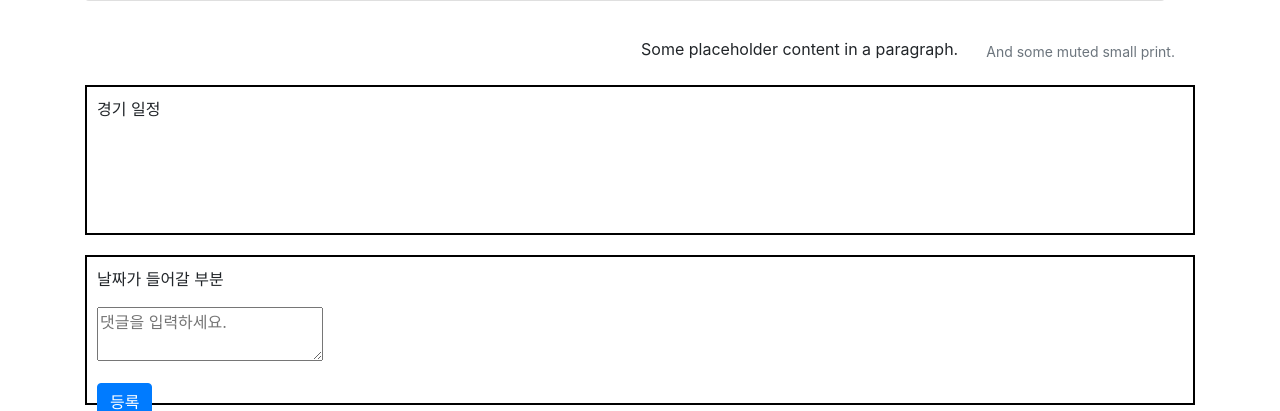
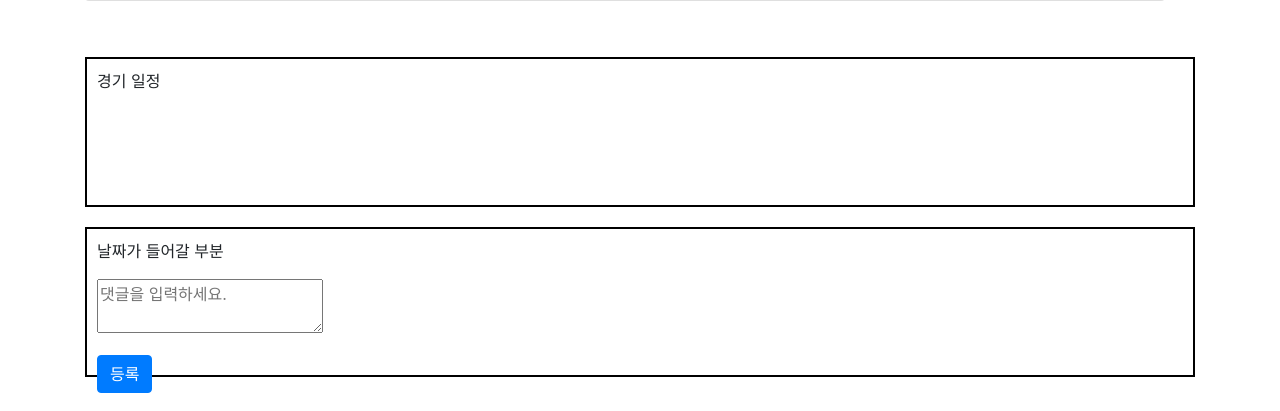
Before and after one commit to jinhokingofworld/basebullbbadda, a Flask app: page /team/1 in a window 1280 px wide. Shown: the part 499-910 px from the top of the page. Run offline with Flask 3, Linux system fonts and the light colour scheme; data that the repository does not hold is empty; parts of the project's set-up code (start-up, migrations or seed data) failed here and were passed over.

Commit message:
"기사+일정 / 커뮤니티 기능 분리"

```diff
--- a/templates/teampage.html
+++ b/templates/teampage.html
@@ -134,9 +134,13 @@
                 {% endif %}
                 {% endfor %}
             </div>
-            <p class="mb-1">Some placeholder content in a paragraph.</p>
-            <small class="text-muted">And some muted small print.</small>
         </a>
+
+
+
+
+        <!--명완 커뮤니티 기능 -->
+
     </div>
 
         <!-- <div class="로그인시 보이는 클래스 삽입 "> </div> -->
```
